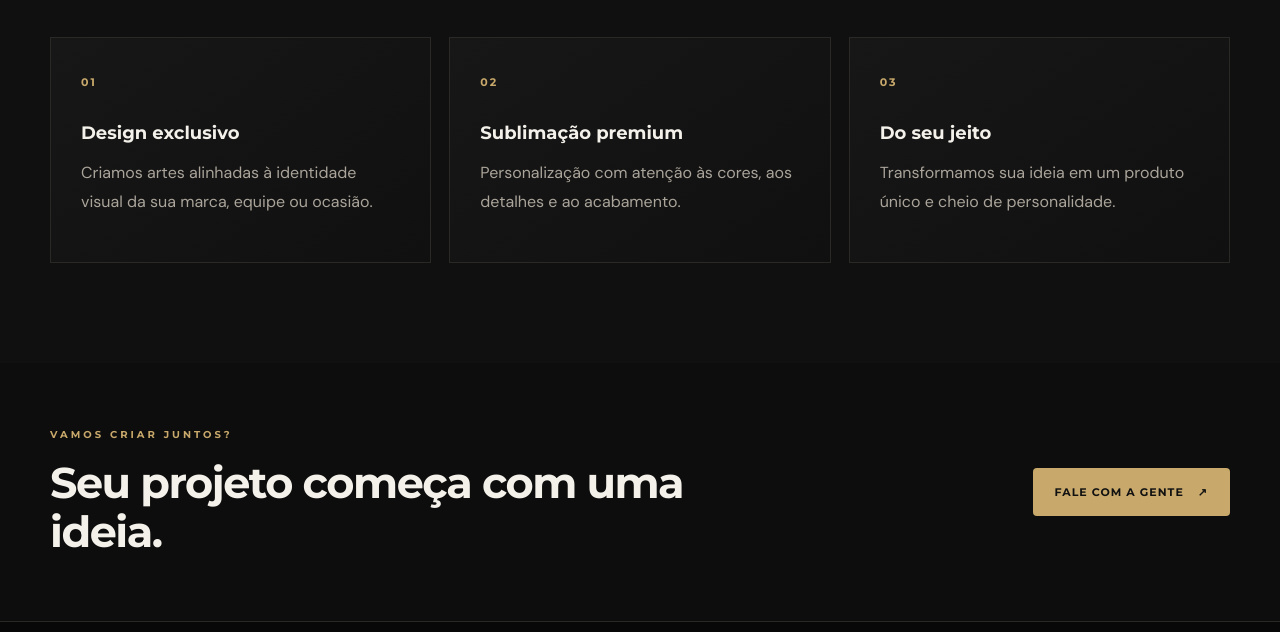
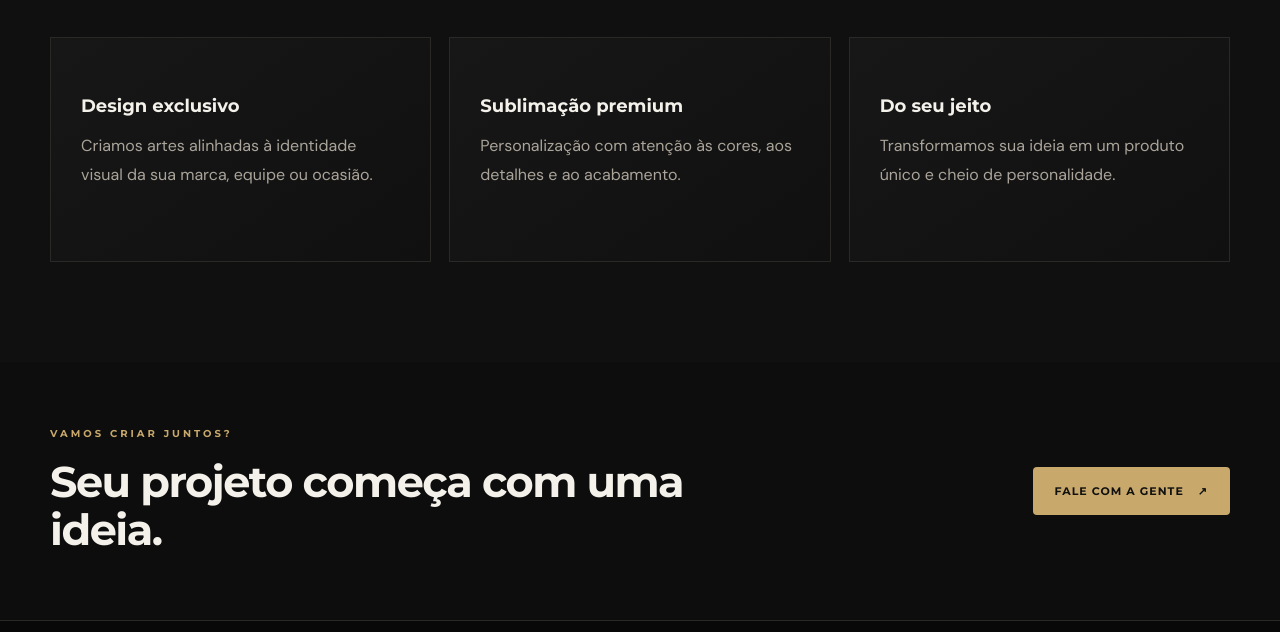
Before and after one commit to Irlene2/sublimaarteestamparia, a plain HTML site: page index.html in a window 1280 px wide. Shown: the part 1005-1637 px from the top of the page. Drawn offline with Linux system fonts and the light colour scheme.

Commit message:
Remove feature numbers from feature cards
Updated feature cards to remove feature numbers.

```diff
--- a/index.html
+++ b/index.html
@@ -62,9 +62,9 @@
           <h2>Detalhes que fazem <span>a diferença.</span></h2>
         </div>
         <div class="feature-grid">
-          <article class="feature-card"><span class="feature-number">01</span><h3>Design exclusivo</h3><p>Criamos artes alinhadas à identidade visual da sua marca, equipe ou ocasião.</p></article>
-          <article class="feature-card"><span class="feature-number">02</span><h3>Sublimação premium</h3><p>Personalização com atenção às cores, aos detalhes e ao acabamento.</p></article>
-          <article class="feature-card"><span class="feature-number">03</span><h3>Do seu jeito</h3><p>Transformamos sua ideia em um produto único e cheio de personalidade.</p></article>
+          <article class="feature-card"><span class="feature-number"></span><h3>Design exclusivo</h3><p>Criamos artes alinhadas à identidade visual da sua marca, equipe ou ocasião.</p></article>
+          <article class="feature-card"><span class="feature-number"></span><h3>Sublimação premium</h3><p>Personalização com atenção às cores, aos detalhes e ao acabamento.</p></article>
+          <article class="feature-card"><span class="feature-number"></span><h3>Do seu jeito</h3><p>Transformamos sua ideia em um produto único e cheio de personalidade.</p></article>
         </div>
       </div>
     </section>
```
